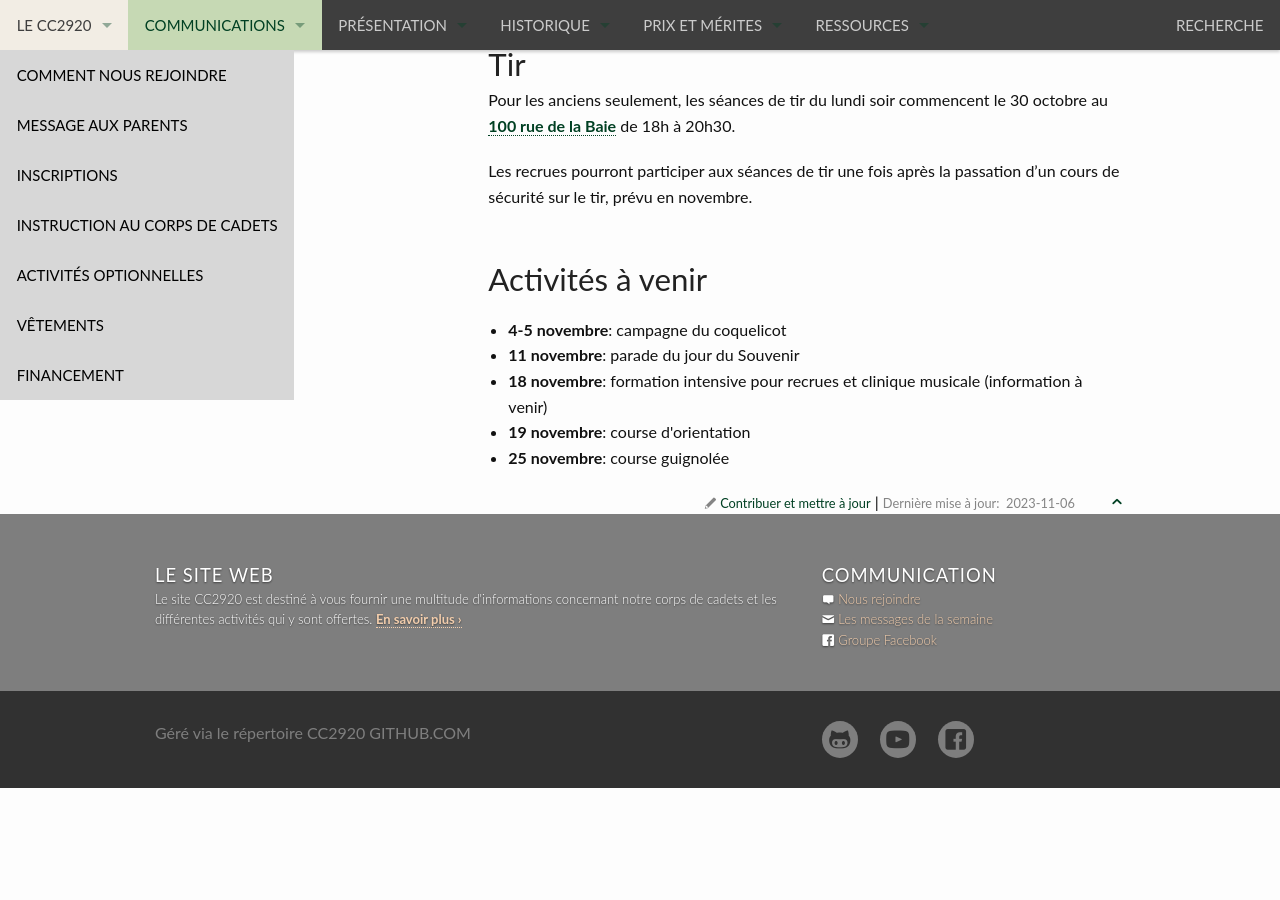
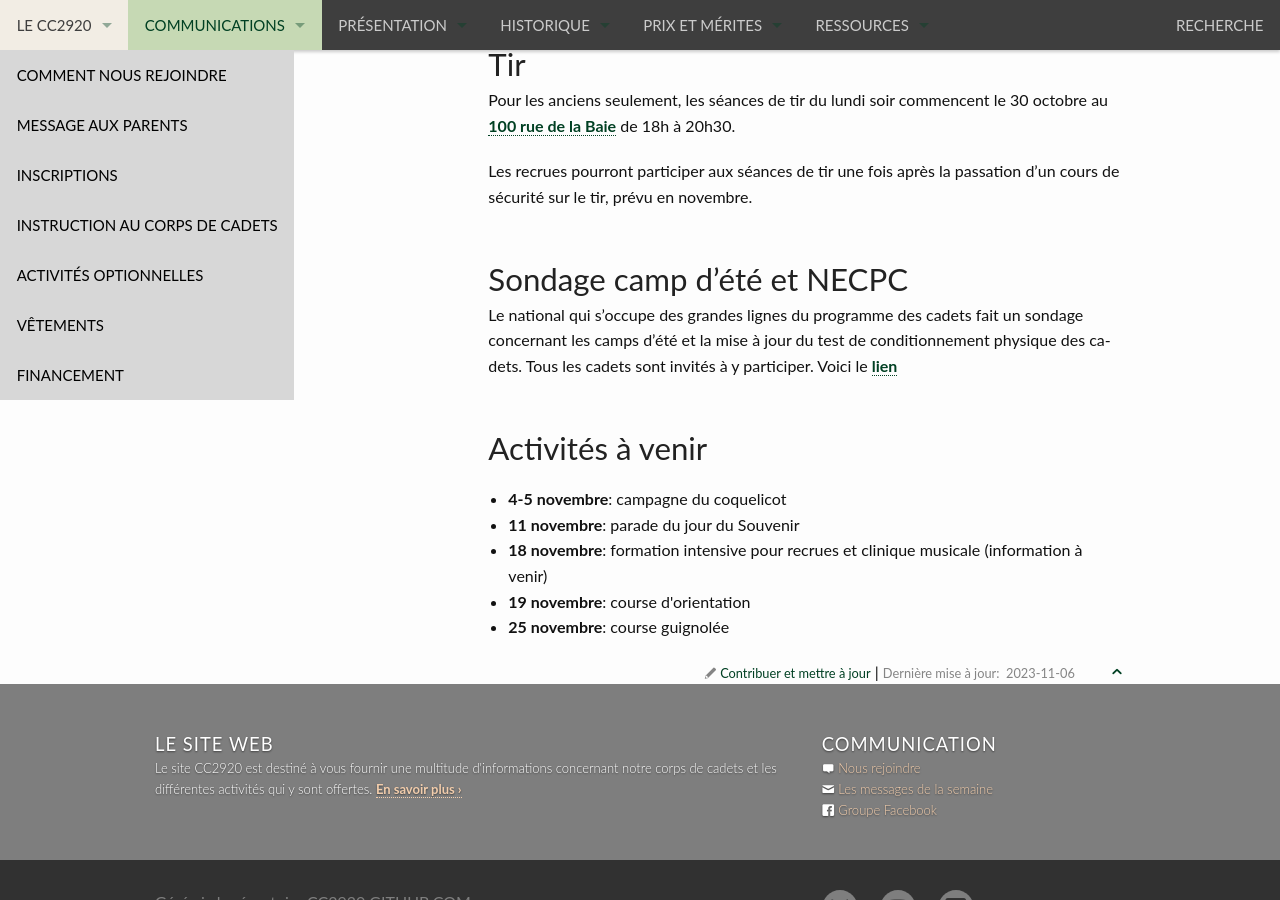
Before and after one commit to CC2920/web, a Jekyll site: the page built from _communications/messages.md, in a window 1280 px wide and 900 px high, scrolled down 1634 px. Built offline with Jekyll 4.4.1, drawn with Linux system fonts in a browser that asks for light colours; before the commit the page ends 2422 px from its top, so only the background shows below that.

Commit message:
Update messages.md

```diff
--- a/_communications/messages.md
+++ b/_communications/messages.md
@@ -56,3 +56,7 @@ Comme l'année passée, l'activité consiste en la distribution en porte-à-port
 Pour les anciens seulement, les séances de tir du lundi soir commencent le 30 octobre au [100 rue de la Baie](/information/comment-nous-rejoindre/) de 18h à 20h30.
 
 Les recrues pourront participer aux séances de tir une fois après la passation d'un cours de sécurité sur le tir, prévu en novembre.
+
+## Sondage camp d'été et NECPC
+
+Le national qui s'occupe des grandes lignes du programme des cadets fait un sondage concernant les camps d'été et la mise à jour du test de conditionnement physique des cadets. Tous les cadets sont invités à y participer. Voici le [lien](https://interceptum.com/si/fr/6702493)
```
